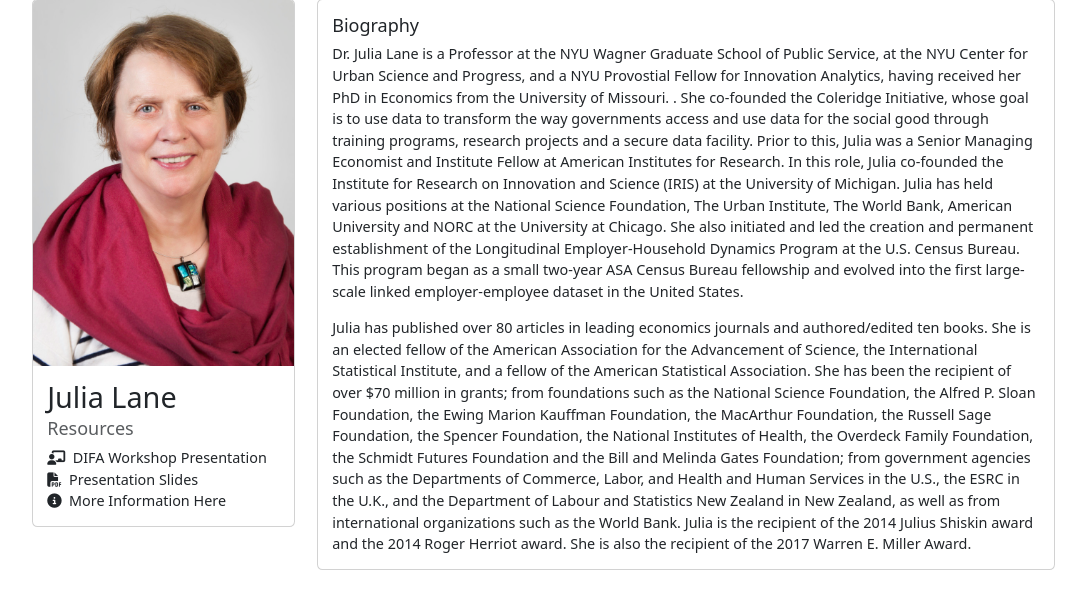
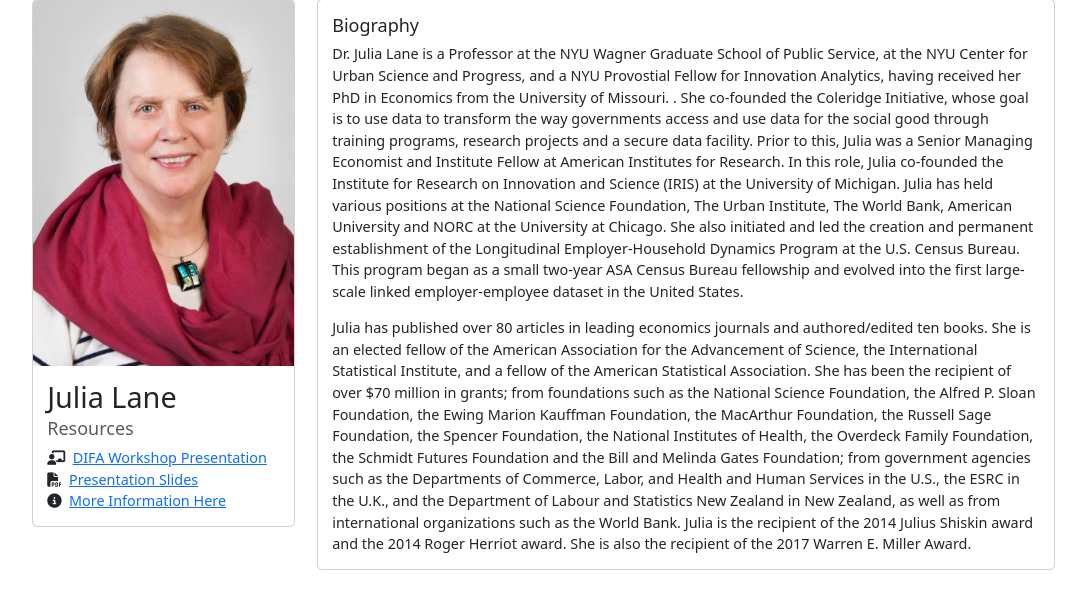
Before and after one commit to caffeinelover1012/difa_scraper_management, a Django app: page /person/1/ in a window 1280 px wide. Shown: the part 109-718 px from the top of the page, without its empty margins (49-1135 px from the left). Run offline with Django 4.2, Linux system fonts and the light colour scheme; data comes from the database, SQL or seed files in the repository; both versions use the stored data as it was after the commit; some libraries are stand-ins or nearby versions.

Commit message:
link fix

```diff
--- a/datasets/templates/datasets/person_template.html
+++ b/datasets/templates/datasets/person_template.html
@@ -17,13 +17,13 @@
             {% endif %}
             <p class="card-text">
               {% if difa_workshop_presentation %}
-              <i class="fas fa-chalkboard-teacher"></i>&nbsp; <a href="{{ difa_workshop_presentation }}" class="card-link" target="_blank"></a>DIFA Workshop Presentation</a><br>
+              <i class="fas fa-chalkboard-teacher"></i>&nbsp; <a href="{{ difa_workshop_presentation }}" class="card-link" target="_blank">DIFA Workshop Presentation</a><br>
               {% endif %}
               {% if presentation_slides %}
-              <i class="fas fa-file-pdf"></i>&nbsp; <a href="{{ presentation_slides }}" class="card-link" target="_blank"></a> Presentation Slides</a><br>
+              <i class="fas fa-file-pdf"></i>&nbsp; <a href="{{ presentation_slides }}" class="card-link" target="_blank"> Presentation Slides</a><br>
               {% endif %}
               {% if more_information %}
-              <i class="fas fa-info-circle"></i>&nbsp; <a href="{{ more_information }}" class="card-link" target="_blank"></a>More Information Here</a>
+              <i class="fas fa-info-circle"></i>&nbsp; <a href="{{ more_information }}" class="card-link" target="_blank">More Information Here</a>
               {% endif %}
             </p>
           </div>
```
Also changed, not shown: db.sqlite3.
